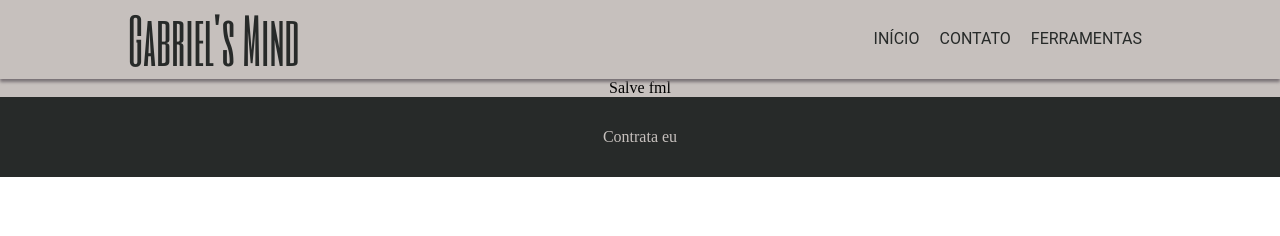
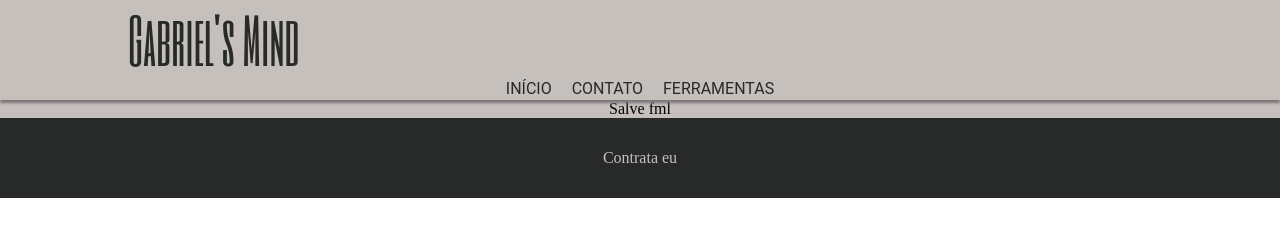
Before and after one commit to ferracioli/GabrielsMind, a plain HTML site: page index.html in a window 1280 px wide. Drawn offline with Linux system fonts and the light colour scheme.

Commit message:
Update index.html

```diff
--- a/index.html
+++ b/index.html
@@ -14,7 +14,7 @@
 		<link rel="stylesheet" type="text/css" href="css/global.css">
 	</head>
 	<body>
-        <nav id="navbar" class="horizontal space-between">
+        <nav id="navbar" class="space-between">
             <a href="index.html" id="page-name">Gabriel's Mind</a>
 			<div class="horizontal center">
 				<a href="#" class="header-link">INÍCIO</a>
```
